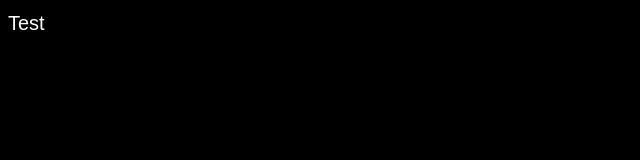
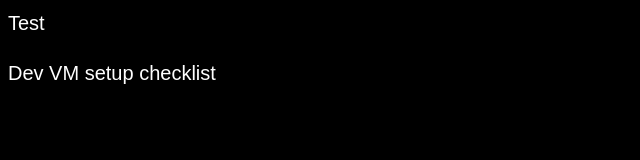
Before and after one commit to ReactorScram/ReactorScram.github.io, a plain HTML site: page index.html in a window 1280 px wide. Shown: the whole page, without its empty margins (0-640 px from the left). Drawn offline with Linux system fonts and the light colour scheme.

Commit message:
Update index.html

```diff
--- a/index.html
+++ b/index.html
@@ -7,5 +7,8 @@
   </head>
   <body>
     Test
+    <p>
+      Dev VM setup checklist
+    </p>
   </body>
 </html>
```
